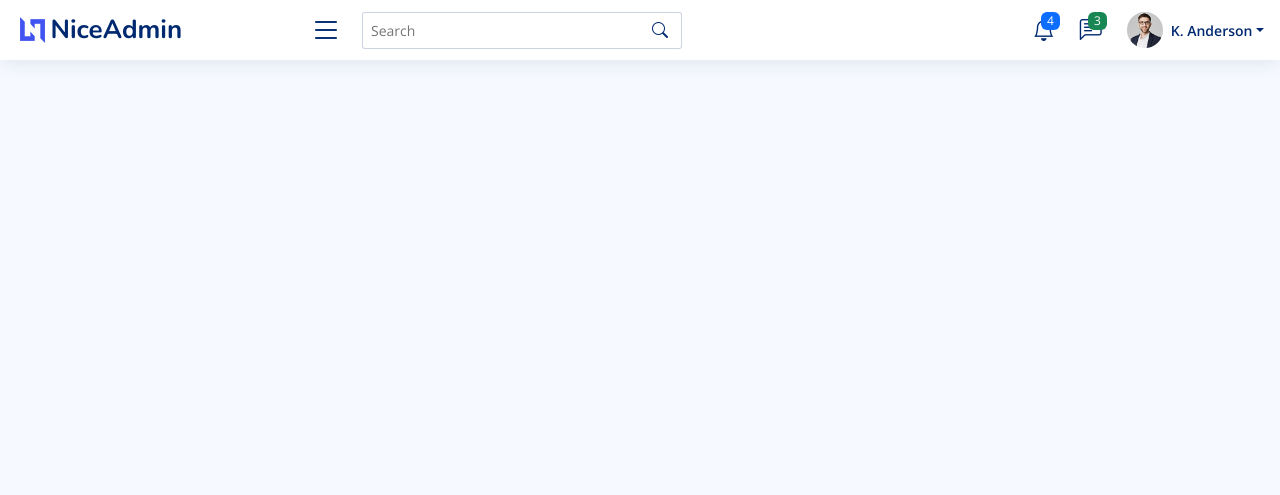
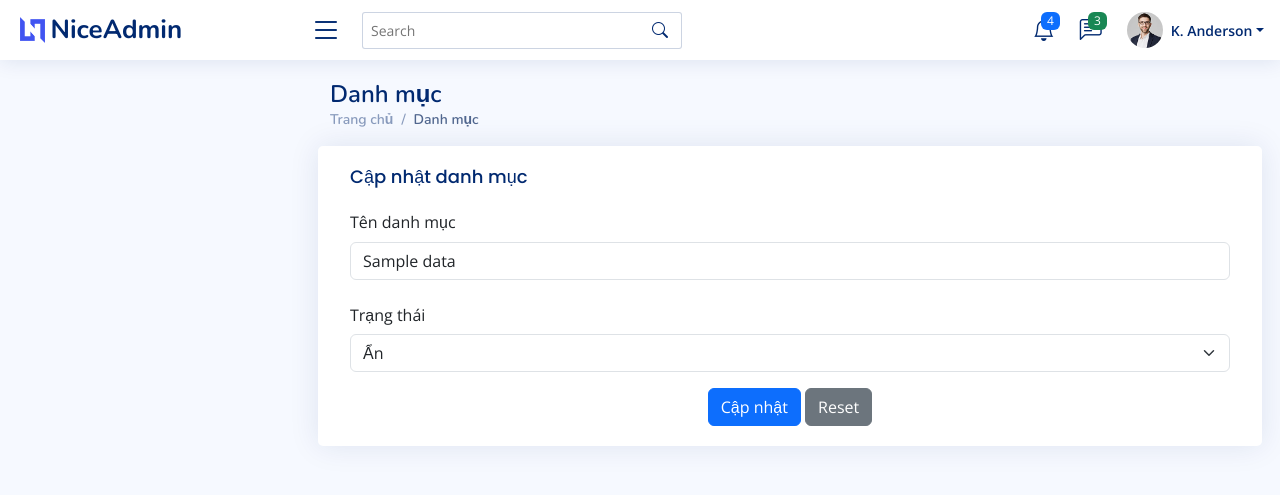
Before and after one commit to tranghuynh-pc02468/pc02468_php2, a PHP site: template ASM_PHP2/App/Views/category/edit.php in a window 1280 px wide. Shown: the top 495 px of the page. Run offline with PHP 8.4, Linux system fonts and the light colour scheme; the template is opened without the code that fills it: most values are stand-ins (such as "Sample title", 1, 10 or a date in 2020); some libraries are stand-ins or nearby versions.

Commit message:
Cập nhật danh mục

```diff
--- a/ASM_PHP2/App/Views/category/edit.php
+++ b/ASM_PHP2/App/Views/category/edit.php
@@ -1 +1,51 @@
-<?php
+<main id="main" class="main">
+<div class="pagetitle">
+    <h1>Danh mục</h1>
+    <nav>
+        <ol class="breadcrumb">
+            <li class="breadcrumb-item"><a href="index.html">Trang chủ</a></li>
+            <li class="breadcrumb-item active">Danh mục</li>
+        </ol>
+    </nav>
+</div><!-- End Page Title -->
+
+<section class="section dashboard">
+    <div class="row">
+        <!-- Left side columns -->
+        <div class="col-lg-12">
+            <div class="row">
+                <div class="card">
+                    <div class="card-body">
+                        <h5 class="card-title">Cập nhật danh mục</h5>
+
+                        <!-- Vertical Form -->
+                        <form class="row g-3" action="?url=CategoryController/update/<?= $data['id'] ?>" method="POST">
+                            <div class="col-12">
+                                <label for="inputNanme4" class="form-label">Tên danh mục</label>
+                                <input type="text" class="form-control" id="inputNanme4" name="name" value="<?= $data['name'] ?>">
+                            </div>
+                            <div class="col-12">
+                                <label class="col-sm-2 col-form-label">Trạng thái</label>
+                                <div class="col-sm-12">
+                                    <select class="form-select" aria-label="Default select example" name="status">
+                                        <option value="0" <?= $data['status'] == 0 ? 'selected' : '' ?>>Ẩn</option>
+                                        <option value="1" <?= $data['status'] == 1 ? 'selected' : '' ?>>Hiển thị</option>
+                                    </select>
+                                </div>
+                            </div>
+
+                            <div class="text-center">
+                                <button type="submit" class="btn btn-primary" name="btn-submit">Cập nhật</button>
+                                <button type="reset" class="btn btn-secondary">Reset</button>
+                            </div>
+                        </form><!-- Vertical Form -->
+
+                    </div>
+                </div>
+
+
+            </div>
+        </div>
+    </div>
+</section>
+</main>
```
Also changed, not shown: ASM_PHP2/App/Controllers/CategoryController.php (+37 -0 lines), ASM_PHP2/App/Models/Category.php (+9 -0 lines).
